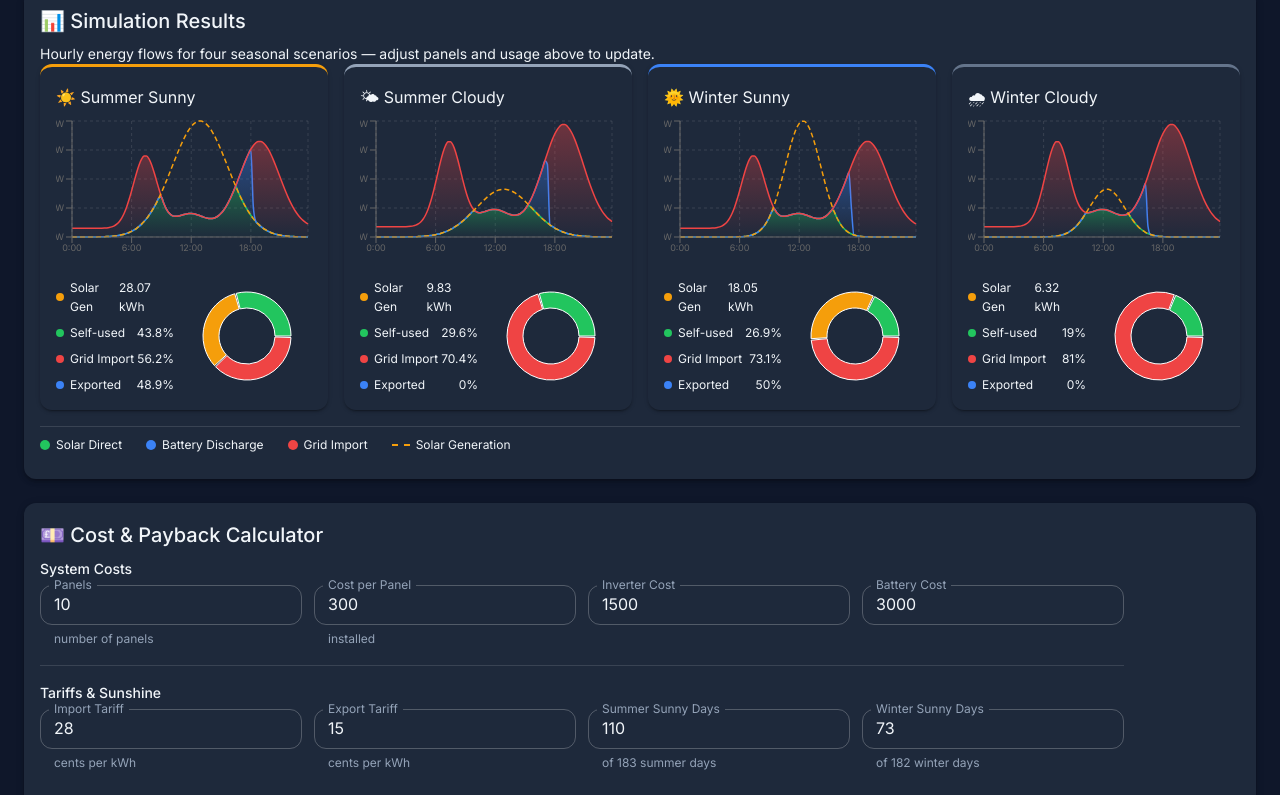
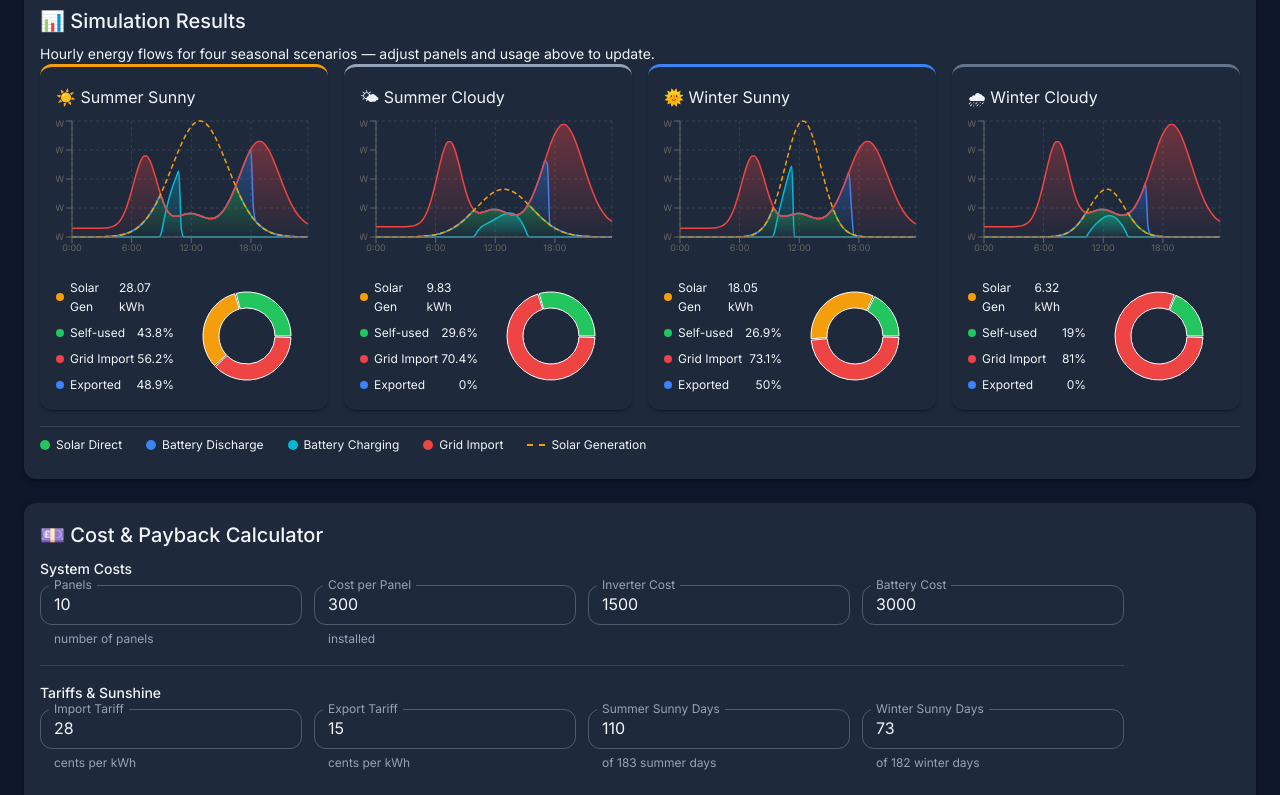
Before and after one commit to cdrose/solar-sim, a React (Vite) app: page / in a window 1280 px wide. Shown: the part 565-1360 px from the top of the page. Built offline with nearby package versions, Linux system fonts and the light colour scheme.

Commit message:
Add battery charging area to simulation energy flow charts

```diff
--- a/src/components/SimulationResults.jsx
+++ b/src/components/SimulationResults.jsx
@@ -62,10 +62,11 @@ function ScenarioCard({ scenario, usageParams, solarSetup }) {
   const chartData = data
     ? data.intervals.map((t, i) => ({
         hour: fmtTime(t),
-        'Solar Direct': data.solar_direct[i],
-        'Battery':      data.battery_discharge[i],
-        'Grid Import':  data.grid_import[i],
-        'Solar Gen':    data.solar[i],
+        'Solar Direct':    data.solar_direct[i],
+        'Battery':         data.battery_discharge[i],
+        'Grid Import':     data.grid_import[i],
+        'Solar Gen':       data.solar[i],
+        'Battery Charge':  data.battery_charge[i],
       }))
     : []
 
@@ -95,7 +96,7 @@ function ScenarioCard({ scenario, usageParams, solarSetup }) {
               <ResponsiveContainer width="100%" height="100%">
                 <ComposedChart data={chartData} margin={{ top: 4, right: 4, bottom: 0, left: -20 }}>
                   <defs>
-                    {[['solarGrad','#22c55e'],['battGrad','#3b82f6'],['gridGrad','#ef4444']].map(([id, col]) => (
+                    {[['solarGrad','#22c55e'],['battGrad','#3b82f6'],['gridGrad','#ef4444'],['chargeGrad','#06b6d4']].map(([id, col]) => (
                       <linearGradient key={id} id={id} x1="0" y1="0" x2="0" y2="1">
                         <stop offset="5%" stopColor={col} stopOpacity={0.6} />
                         <stop offset="95%" stopColor={col} stopOpacity={0.05} />
@@ -106,6 +107,7 @@ function ScenarioCard({ scenario, usageParams, solarSetup }) {
                   <XAxis dataKey="hour" tick={{ fontSize: 9 }} interval={23} />
                   <YAxis tick={{ fontSize: 9 }} unit="kW" width={36} />
                   <Tooltip content={<CustomTooltip />} />
+                  <Area type="monotone" dataKey="Battery Charge" stackId="2" stroke="#06b6d4" fill="url(#chargeGrad)" strokeWidth={1.5} dot={false} />
                   <Line type="monotone" dataKey="Solar Gen" stroke="#f59e0b" strokeWidth={1.5} strokeDasharray="5 3" dot={false} />
                   <Area type="monotone" dataKey="Solar Direct" stackId="1" stroke="#22c55e" fill="url(#solarGrad)" strokeWidth={1.5} dot={false} />
                   <Area type="monotone" dataKey="Battery"      stackId="1" stroke="#3b82f6" fill="url(#battGrad)"  strokeWidth={1.5} dot={false} />
@@ -169,7 +171,7 @@ export default function SimulationResults({ usageParams, solarSetup }) {
 
         <Divider sx={{ mt: 2, mb: 1 }} />
         <Box sx={{ display: 'flex', flexDirection: 'row', alignItems: 'center', gap: 3 }}>
-          {[['#22c55e','Solar Direct'],['#3b82f6','Battery Discharge'],['#ef4444','Grid Import']].map(([c,l]) => (
+          {[['#22c55e','Solar Direct'],['#3b82f6','Battery Discharge'],['#06b6d4','Battery Charging'],['#ef4444','Grid Import']].map(([c,l]) => (
             <Box key={l} sx={{ display: 'flex', flexDirection: 'row', alignItems: 'center', gap: 0.75 }}>
               <Box sx={{ width: 10, height: 10, borderRadius: '50%', bgcolor: c, flexShrink: 0 }} />
               <Typography variant="caption" color="text.secondary">{l}</Typography>
```
